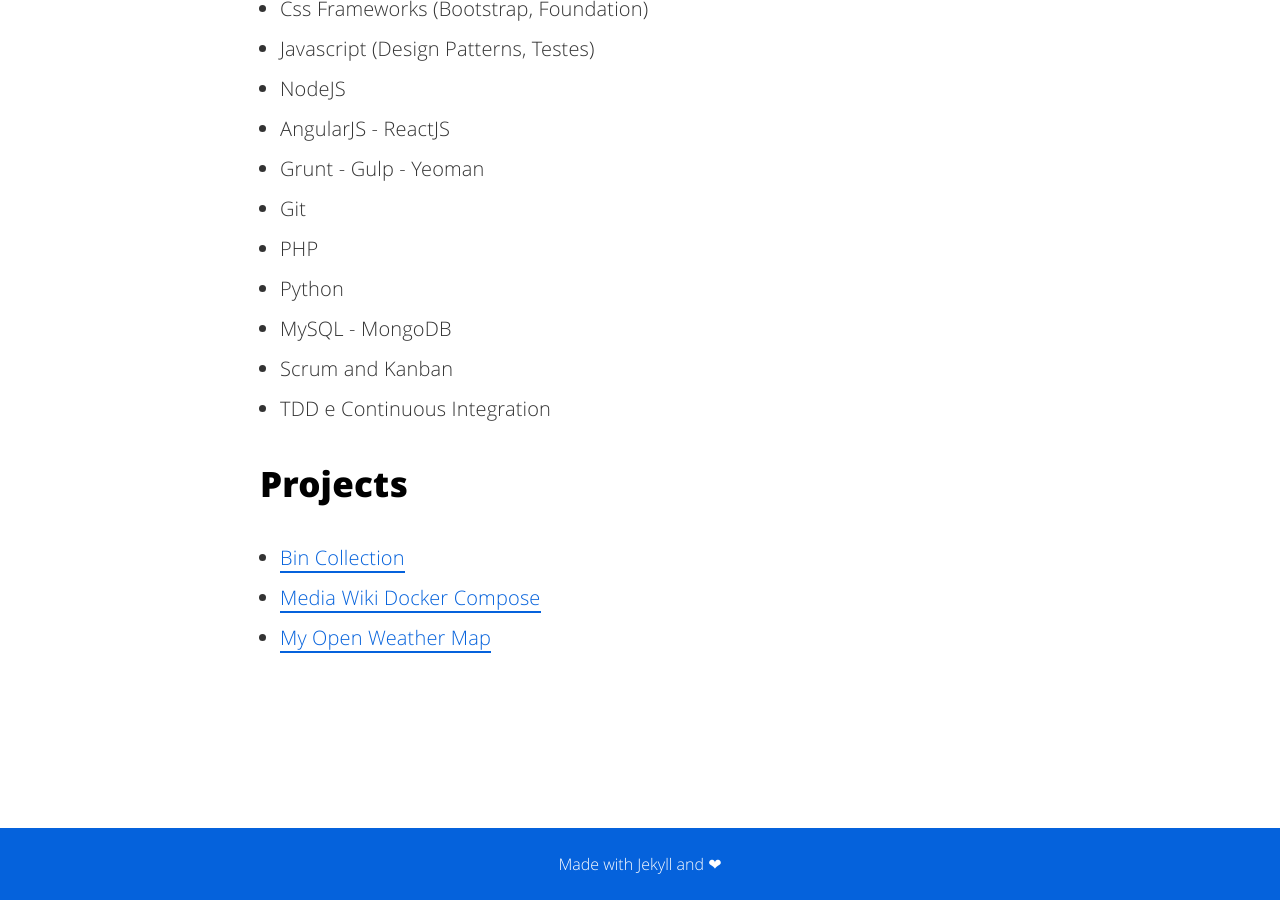
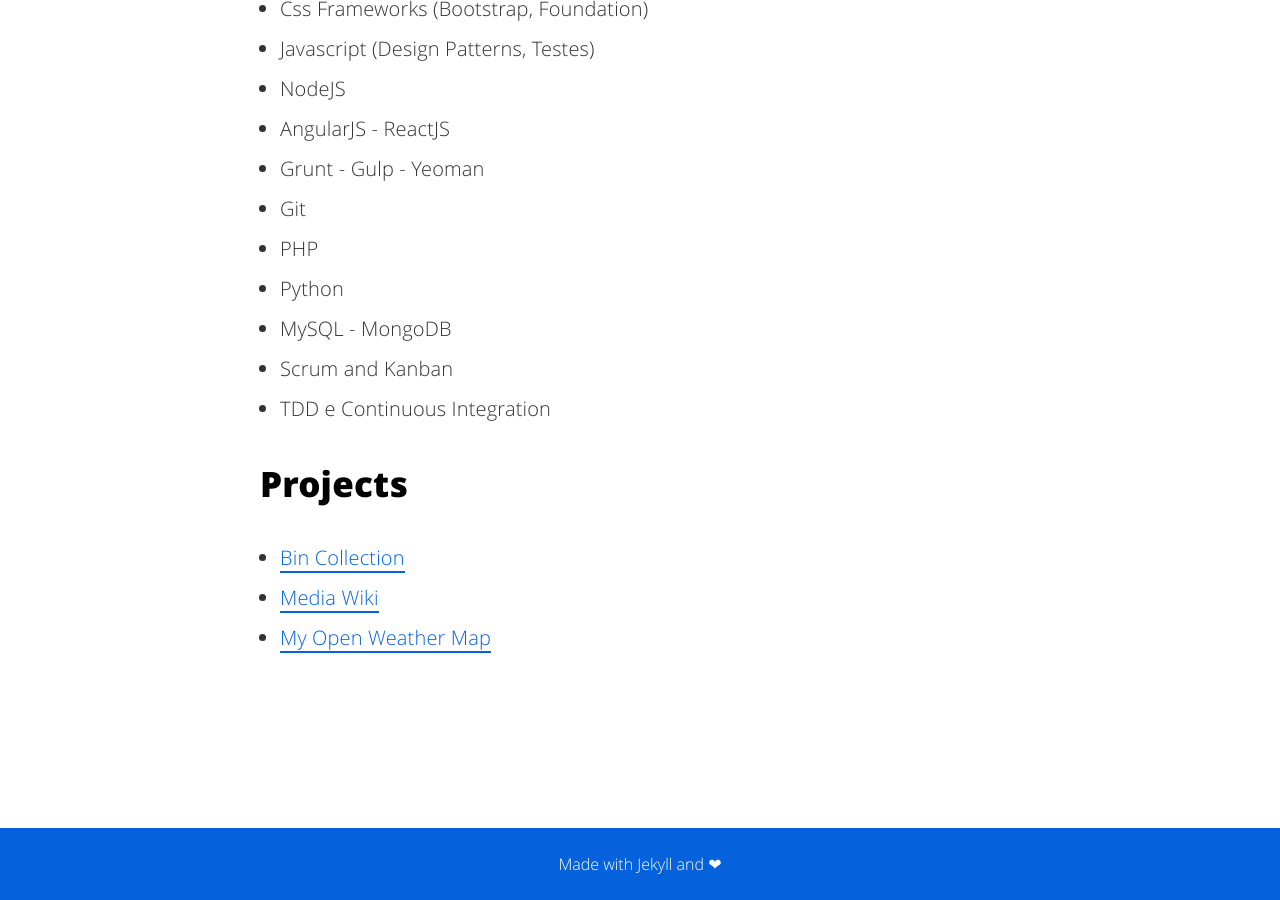
Before and after one commit to JuliaTorrejon/juliatorrejon.github.io, a Jekyll site: the page built from about.html, in a window 1280 px wide and 900 px high, scrolled down 1769 px. Built offline with Jekyll 4.4.1, drawn with Linux system fonts in a browser that asks for light colours.

Commit message:
Update about.html

```diff
--- a/about.html
+++ b/about.html
@@ -48,6 +48,6 @@ proident, sunt in culpa qui officia deserunt mollit anim id est laborum.</p>
 
 <ul>
 	<li><a href="https://github.com/JuliaTorrejon/bin_collection">Bin Collection</a></li>
-	<li><a href="https://github.com/JuliaTorrejon/mediawiki-docker_compose">Media Wiki Docker Compose</a></li>
+	<li><a href="https://github.com/JuliaTorrejon/mediawiki-docker_compose">Media Wiki</a></li>
 	<li><a href="https://github.com/JuliaTorrejon/devops-pyhton_weather_api_client">My Open Weather Map</a></li>
 </ul>
```
